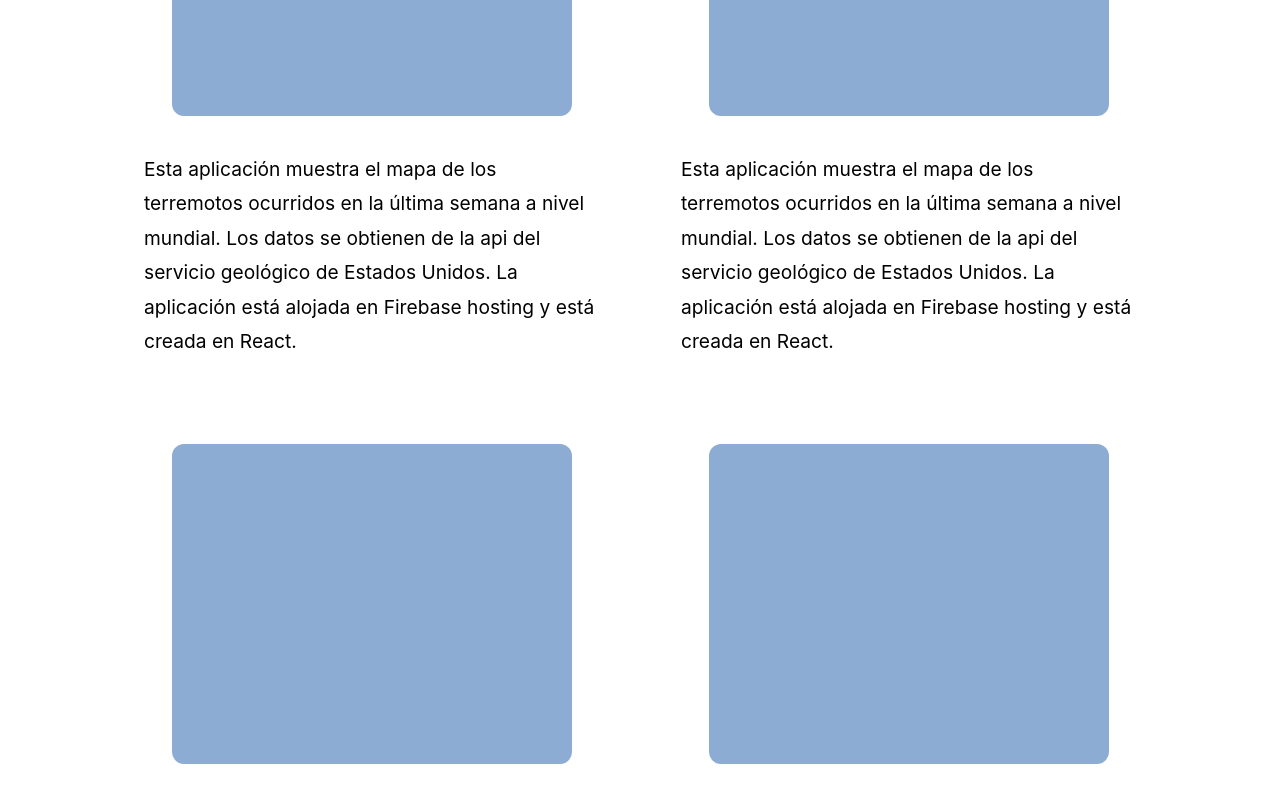
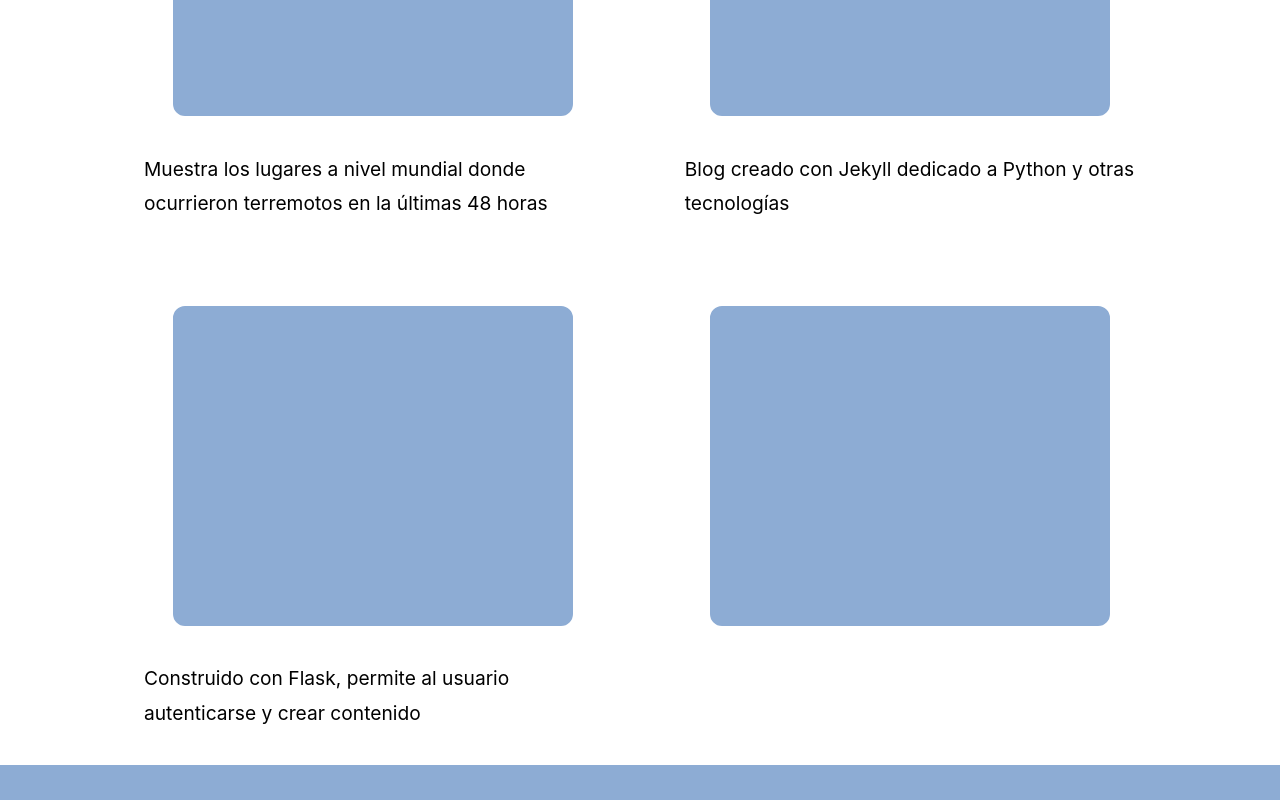
Before and after one commit to leomartinez2020/portafolio-web, a React (Create React App) app: page / in a window 1280 px wide. Shown: the part 1020-1820 px from the top of the page. Built offline with nearby package versions, Linux system fonts and the light colour scheme.

Commit message:
agregar array json con proyectos

```diff
--- a/src/components/Presentacion.js
+++ b/src/components/Presentacion.js
@@ -1,17 +1,51 @@
 import React from 'react';
 import './Presentacion.css';
 
-const WorkDone = () => {
+const portafolioData = [
+  {
+    titulo: "Mapa de terremotos",
+    descripcion: "Muestra los lugares a nivel mundial donde ocurrieron terremotos en la últimas 48 horas",
+    herramientas: ["React", "Google Maps", "Api de USGS", "Firebase"],
+    imgUrl: "",
+    siteUrl: "",
+    githubUrl: ""
+  },
+  {
+    titulo: "Blog Personal",
+    descripcion: "Blog creado con Jekyll dedicado a Python y otras tecnologías",
+    herramientas: ["Jekyll", "Github Pages"],
+    imgUrl: "",
+    siteUrl: "",
+    githubUrl: ""
+  },
+  {
+    titulo: "Sitio con autenticación para publicar entradas de blog",
+    descripcion: "Construido con Flask, permite al usuario autenticarse y crear contenido",
+    herramientas: ["Flask", "MySQL", "SQLalchemy"],
+    imgUrl: "",
+    siteUrl: "",
+    githubUrl: ""
+  },
+  {
+    titulo: "",
+    descripcion: "",
+    herramientas: ["", "", ""],
+    imgUrl: "",
+    siteUrl: "",
+    githubUrl: ""
+  },
+];
+
+const WorkDone = (props) => {
   return (
     <div className="work work-1">
       <div className="snippet snippet-1">
 
       </div>
       <p>
-        Esta aplicación muestra el mapa de los terremotos ocurridos
-        en la última semana a nivel mundial. Los datos se obtienen de la api
-        del servicio geológico de Estados Unidos. La aplicación está alojada
-        en Firebase hosting y está creada en React.
+        {
+          props.dato.descripcion
+        }
       </p>
     </div>
   )
@@ -35,10 +69,7 @@ const Presentacion = () => {
                 <h1>Portafolio de Proyectos</h1>
             </div>
             <div className="trabajos-hechos" id="work-done">
-                <WorkDone />
-                <WorkDone />
-                <WorkDone />
-                <WorkDone />
+                {portafolioData.map( dato => <WorkDone dato={dato} />)}
             </div>
         </div>
     </div>
```
